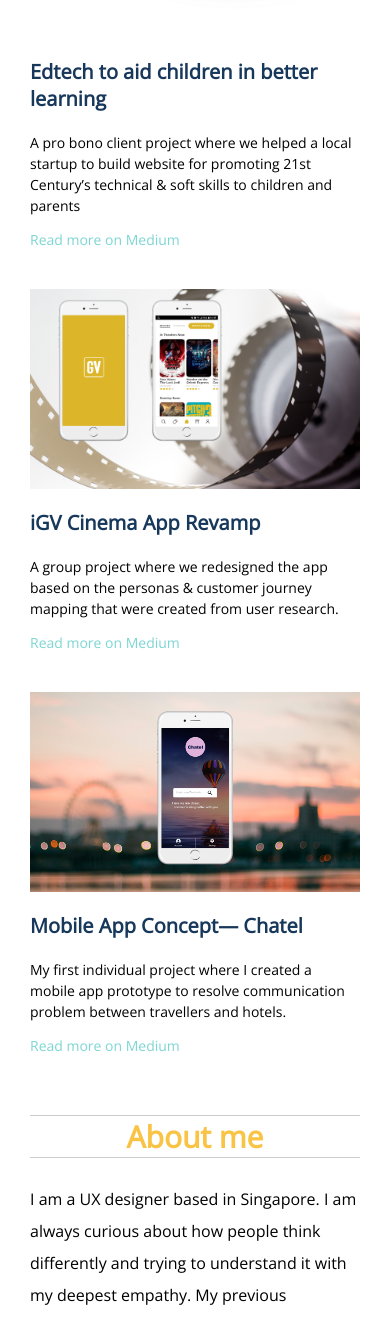
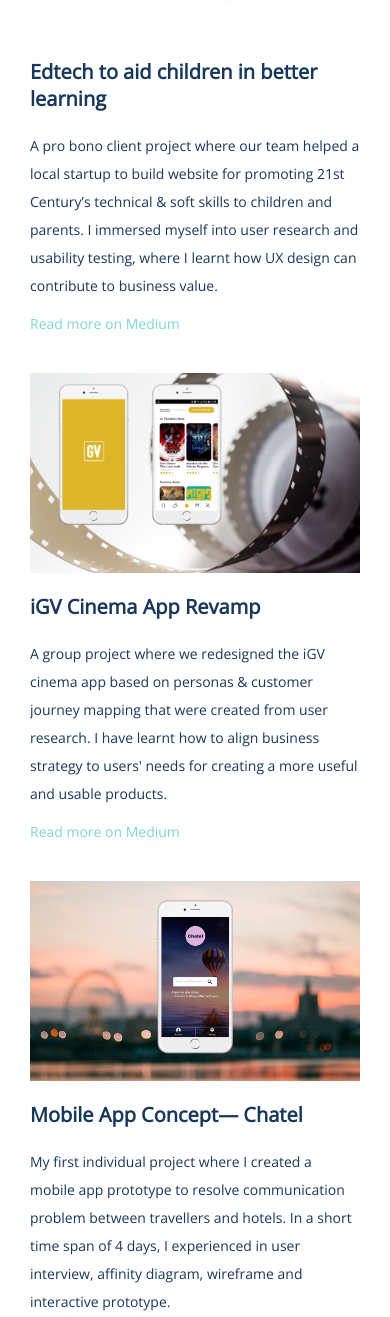
Before and after one commit to jenphyer/my-website, a plain HTML site: page index.html in a window 390 px wide. Shown: the part 683-2000 px from the top of the page. Drawn offline with nearby package versions, Linux system fonts and the light colour scheme; a web font is replaced by a local one.

Commit message:
Finalize

```diff
--- a/index.html
+++ b/index.html
@@ -17,7 +17,7 @@
       To be a full-stack designer who creates intuitive & beautiful user experience
     </p>
     <div class="actions">
-        <a class="pdf" href=""><i class="fas fa-file-pdf"></i></a>
+        <a class="pdf" href="https://drive.google.com/file/d/1lLL50XgV1--eGml0T3V9w7JhyGRpHixg/view?usp=sharing"><i class="fas fa-file-pdf"></i></a>
       <a class="linkedin" href="https://www.linkedin.com/in/jihuizhou/"><i class="fab fa-linkedin"></i></a>
       <a class="medium" href="https://medium.com/@misspanda0628"><i class="fab fa-medium"></i></a>
     </div>
@@ -30,7 +30,8 @@
         <div class="content">
           <h3 class="title">Edtech to aid children in better learning</h3>
           <p class="summary">
-            A pro bono client project where we helped a local startup to build website for promoting 21st Century’s technical & soft skills to children and parents
+            A pro bono client project where our team helped a local startup to build website for promoting 21st Century’s technical & soft skills to children and parents.
+            I immersed myself into user research and usability testing, where I learnt how UX design can contribute to business value.
           </p>
           <a class="link" href="https://medium.muz.li/ux-design-edu-tech-to-aid-children-in-better-learning-ea314caafeb6">Read more on Medium</a>
         </div>
@@ -40,7 +41,7 @@
         <div class="content">
           <h3 class="title">iGV Cinema App Revamp</h3>
           <p class="summary">
-            A group project where we redesigned the app based on the personas & customer journey mapping that were created from user research.
+            A group project where we redesigned the iGV cinema app based on personas & customer journey mapping that were created from user research. I have learnt how to align business strategy to users' needs for creating a more useful and usable products.
           </p>
           <a class="link" href="https://uxplanet.org/learning-ux-design-a-cinema-app-revamp-f0e661d7d830">Read more on Medium</a>
         </div>
@@ -50,7 +51,7 @@
         <div class="content">
           <h3 class="title">Mobile App Concept— Chatel</h3>
           <p class="summary">
-            My first individual project where I created a mobile app prototype to resolve communication problem between travellers and hotels.
+            My first individual project where I created a mobile app prototype to resolve communication problem between travellers and hotels. In a short time span of 4 days, I experienced in user interview, affinity diagram, wireframe and interactive prototype.
           </p>
           <a class="link" href="https://medium.muz.li/learning-ux-design-first-project-chatel-d9ac6fa23f75">Read more on Medium</a>
         </div>
@@ -58,8 +59,11 @@
     </section>
     <section class="about">
       <h2 class="title">About me</h3>
-      <p class="content">I am a UX designer based in Singapore. I am always curious about how people think differently and trying to understand it with my deepest empathy. My previous background is Industrial & Management Engineering, where I have developed logical thinking, time management and understanding of operation optimization.
-From engineering to user experience design, my goal of resolving problems, improving efficiency and making our world a better place has never been changed.
+      <p class="content">
+        I am a UX designer based in Singapore.
+        I am always curious about how people think differently and trying to understand it with my deepest empathy.
+        My previous background is Industrial & Management Engineering, where I have developed logical thinking, time management and understanding of operation optimization.
+        From engineering to user experience design, my goal of resolving problems, improving efficiency and making our world a better place has never been changed.
       </p>
     </section>
     <footer></footer>
--- a/style.css
+++ b/style.css
@@ -17,6 +17,7 @@
   flex-direction: row;
   align-items: stretch;
   font-family: 'Open Sans', sans-serif;
+  color: #17385B;
 }
 
 aside {
@@ -109,12 +110,11 @@
 
 .projects article .title {
   margin: 0 0 0.5em;
-  color:#17385B;
   font-size: 20px;
 }
 
 .projects article .summary {
-  max-height: 105px;
+  max-height: 112px;
   overflow: auto;
 }
 
@@ -144,6 +144,7 @@
   }
 
   .projects article .summary {
+    max-height: 105px;
     line-height: 1.5em;
   }
 }
@@ -182,8 +183,9 @@
   }
 
   .projects article .summary {
-    height: auto;
+    max-height: none;
     margin-bottom: 1em;
+    line-height: 2em;
   }
 
   .projects article .link {
```
